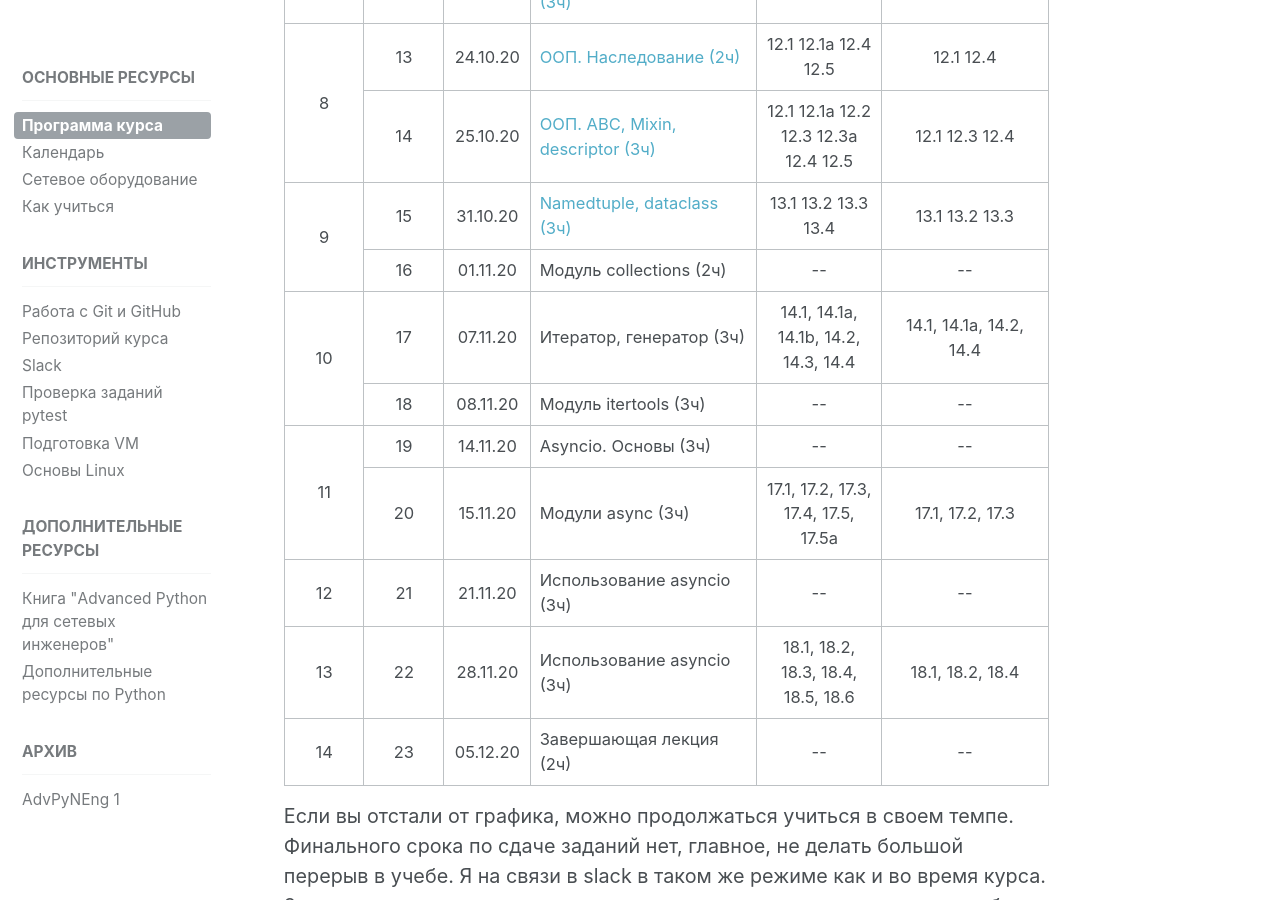
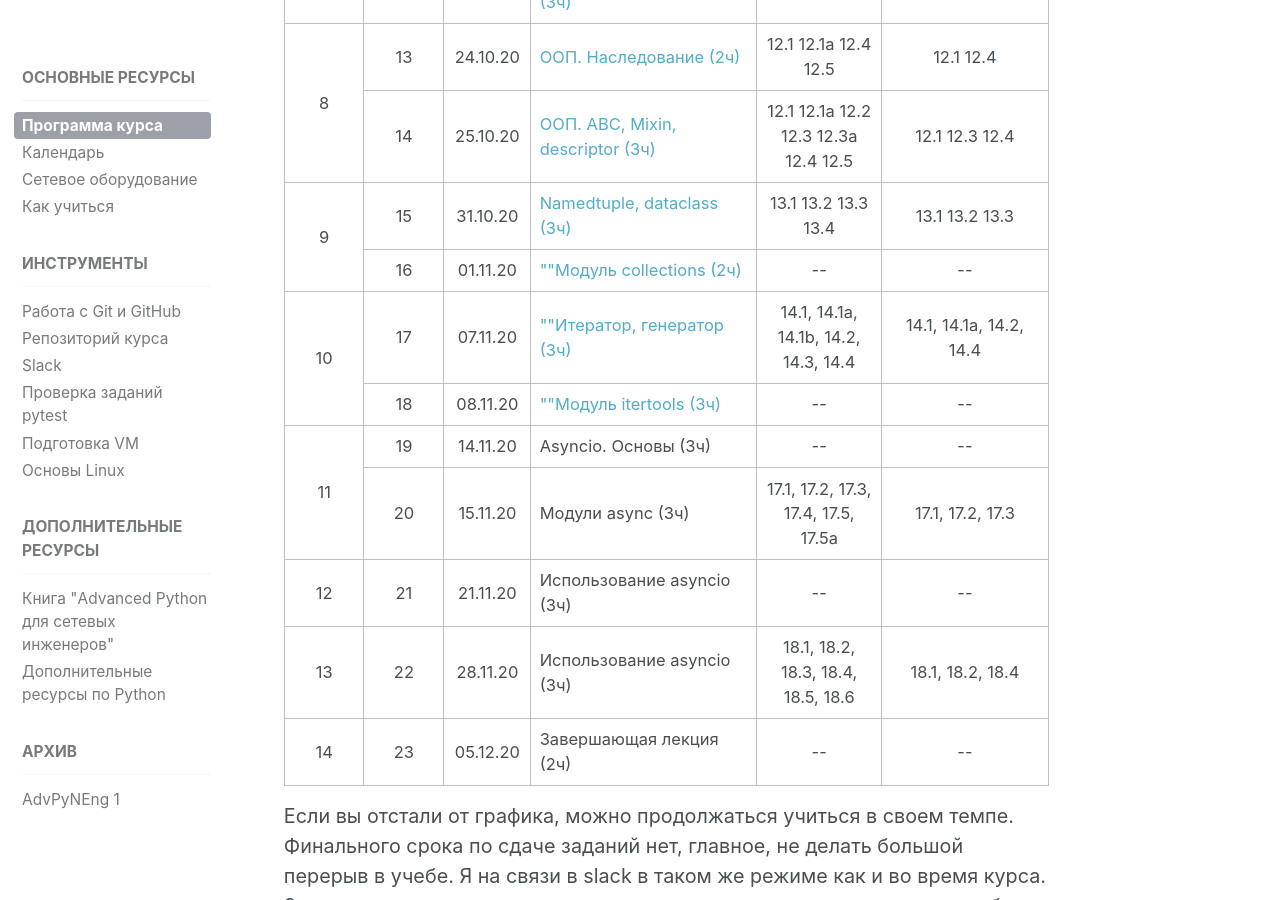
Before and after one commit to advpyneng/advpyneng.github.io, a Jekyll site: the page built from _pages/course.md, in a window 1280 px wide and 900 px high, scrolled down 1178 px. Built offline with Jekyll 4.4.1, drawn with Linux system fonts in a browser that asks for light colours; comment, search, counter and statistics services are not loaded; part of the change alters nothing that is shown.

```diff
--- a/_pages/course.md
+++ b/_pages/course.md
@@ -132,7 +132,7 @@ permalink: /course/
  <tr>
     <td align="center">16</td>
     <td align="center">01.11.20</td>
-    <td>Модуль collections (2ч)</td>
+    <td><a href="https://advpyneng.github.io/advpyneng-2/lecture-16/">""Модуль collections (2ч)</a></td>
     <td align="center">--</td>
     <td align="center">--</td>
  </tr>
@@ -140,14 +140,14 @@ permalink: /course/
     <td rowspan="2" align="center">10</td>
     <td align="center">17</td>
     <td align="center">07.11.20</td>
-    <td>Итератор, генератор (3ч)</td>
+    <td><a href="https://advpyneng.github.io/advpyneng-2/lecture-17/">""Итератор, генератор (3ч)</a></td>
     <td align="center">14.1, 14.1a, 14.1b, 14.2, 14.3, 14.4</td>
     <td align="center">14.1, 14.1a, 14.2, 14.4</td>
  </tr>
  <tr>
     <td align="center">18</td>
     <td align="center">08.11.20</td>
-    <td>Модуль itertools (3ч)</td>
+    <td><a href="https://advpyneng.github.io/advpyneng-2/lecture-18/">""Модуль itertools (3ч)</a></td>
     <td align="center">--</td>
     <td align="center">--</td>
  </tr>
```
